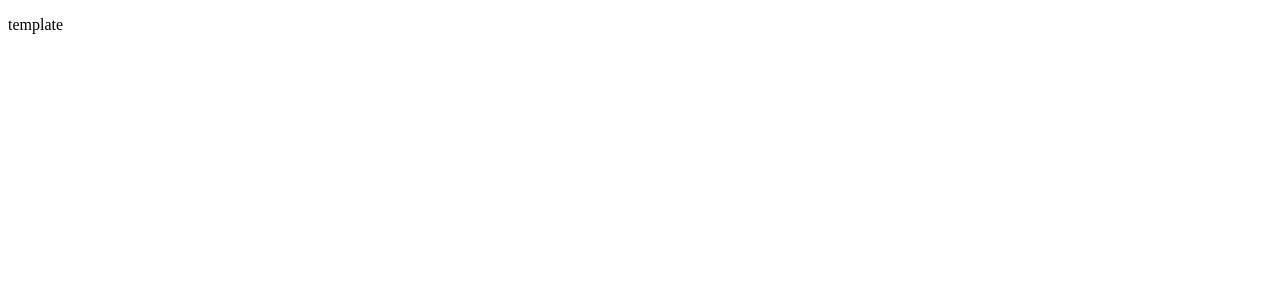
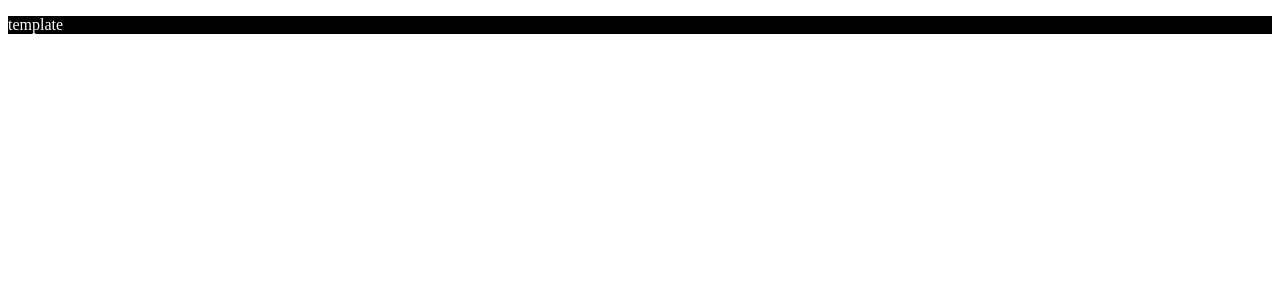
Before and after one commit to eishinkina/learn-react, a React (Create React App) app: page / in a window 1280 px wide. Shown: the top 300 px of the page. Built offline with nearby package versions, Linux system fonts and the light colour scheme.

Commit message:
connection scss

```diff
--- a/package.json
+++ b/package.json
@@ -25,6 +25,7 @@
     ]
   },
   "dependencies": {
+    "node-sass": "^7.0.3",
     "react": "^18.2.0",
     "react-dom": "^18.2.0"
   },
--- a/src/App.js
+++ b/src/App.js
@@ -1,11 +1,15 @@
 import React from "react";
+import "./scss/main.scss";
 
-function App() {
+
+
+const App = () => {
   return (
-    <div className="App">
-      <p>template</p>
-    </div>
+  <div className="wrapper">
+    <p>template</p>
+  </div>
   );
 }
 
+
 export default App;
--- /dev/null
+++ b/src/scss/main.scss
@@ -0,0 +1,6 @@
+.wrapper {
+    background-color: black;
+    p {
+        color: white;
+    }
+}
```
Also changed, not shown: 1 other file (tests, documents, lock files or other folders).
